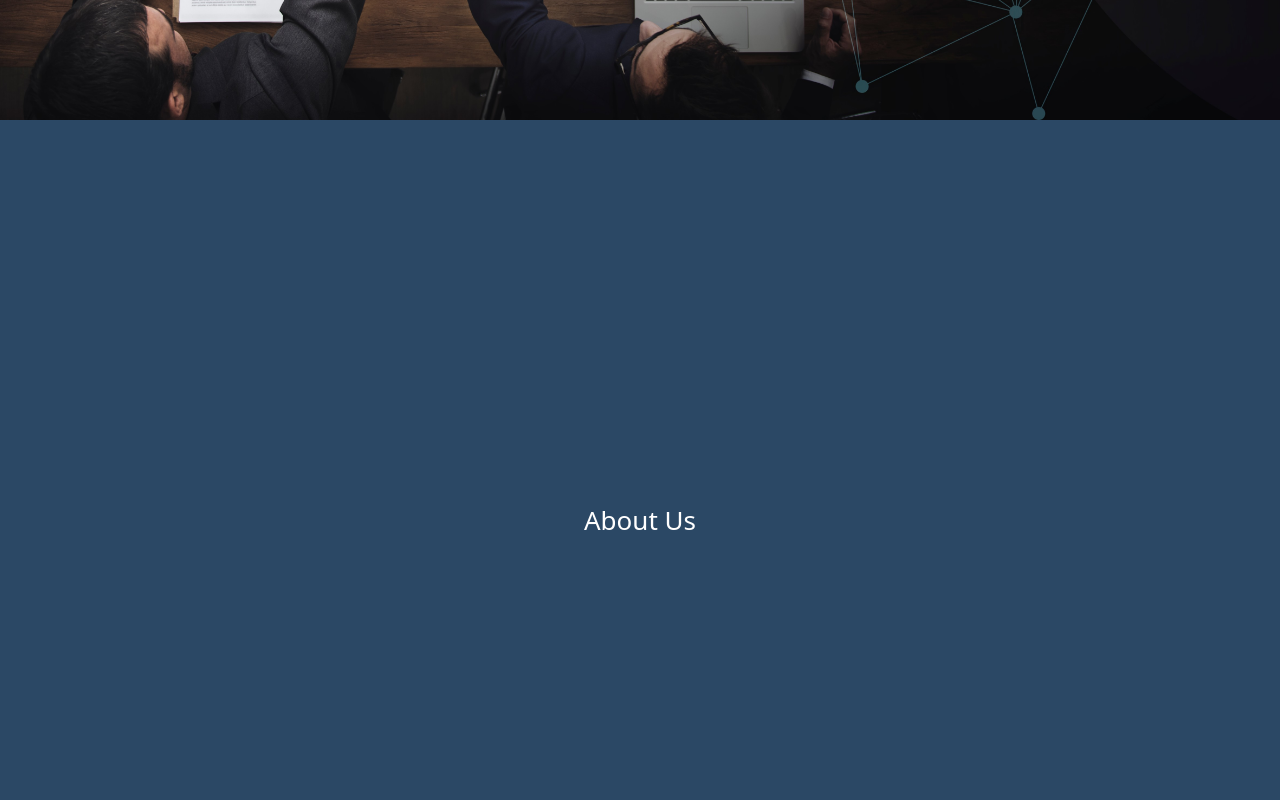
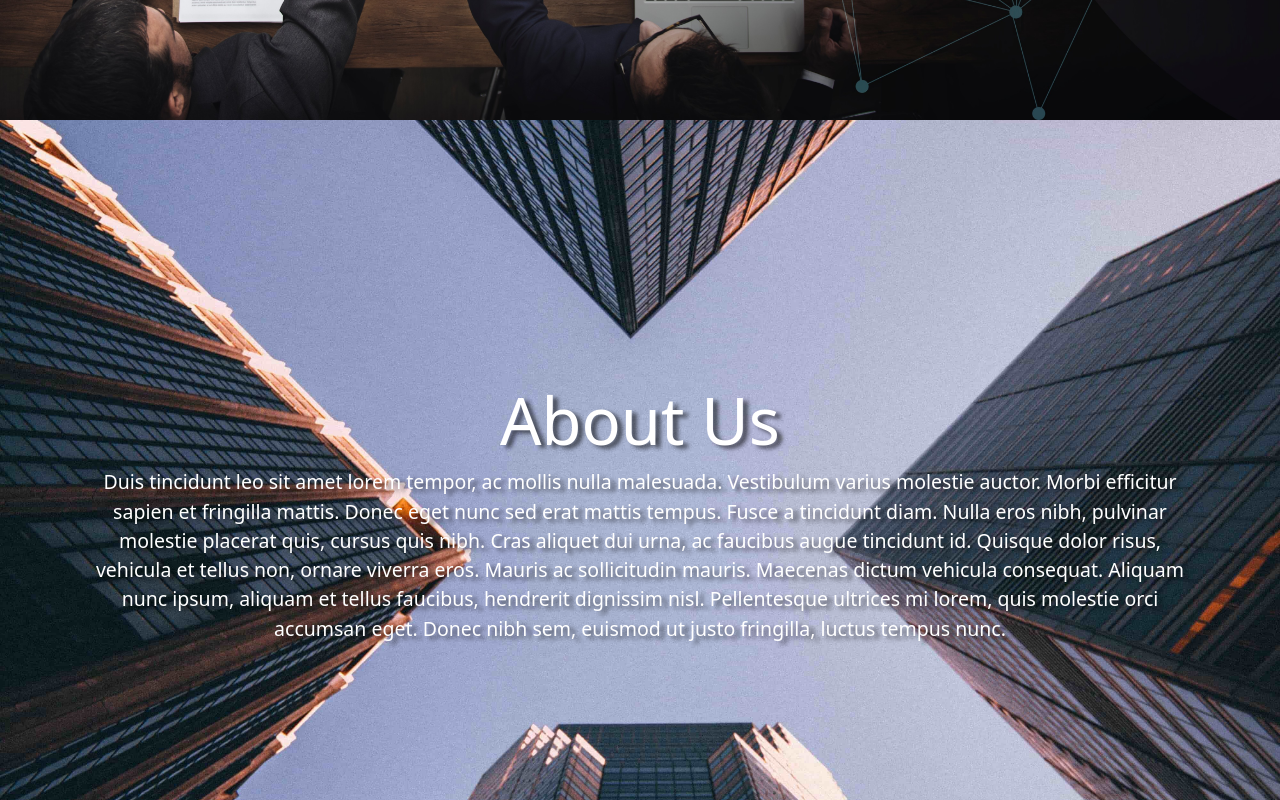
Before and after one commit to ardaorkin/intrades-advisory, a React (Create React App) app: page / in a window 1280 px wide. Shown: the part 680-1480 px from the top of the page. Built offline with nearby package versions, Linux system fonts and the light colour scheme; a web font is replaced by a local one.

Commit message:
abou page

```diff
--- a/src/App.css
+++ b/src/App.css
@@ -37,7 +37,10 @@
 }
 
 #about {
-  background-color: #2b4865;
+  background-image: url("./assets/about_us.jpg");
+  background-position: center; /* Center the image */
+  background-repeat: no-repeat; /* Do not repeat the image */
+  background-size: cover; /* Resize the background image to cover the entire container */
 }
 
 #industries {
--- a/src/animations.css
+++ b/src/animations.css
@@ -18,6 +18,11 @@ a[href="#products"].text-focus-in {
   animation: text-focus-in 4s cubic-bezier(0.55, 0.085, 0.68, 0.53) both;
 }
 
+.tracking-in-expand {
+  -webkit-animation: tracking-in-expand 2s cubic-bezier(0.215, 0.61, 0.355, 1)
+    both;
+  animation: tracking-in-expand 2s cubic-bezier(0.215, 0.61, 0.355, 1) both;
+}
 /* ----------------------------------------------
  * Generated by Animista on 2022-9-1 22:12:15
  * Licensed under FreeBSD License.
@@ -54,3 +59,40 @@ a[href="#products"].text-focus-in {
     opacity: 1;
   }
 }
+
+/* ----------------------------------------------
+ * Generated by Animista on 2022-9-1 22:31:0
+ * Licensed under FreeBSD License.
+ * See http://animista.net/license for more info.
+ * w: http://animista.net, t: @cssanimista
+ * ---------------------------------------------- */
+
+/**
+ * ----------------------------------------
+ * animation tracking-in-expand
+ * ----------------------------------------
+ */
+@-webkit-keyframes tracking-in-expand {
+  0% {
+    letter-spacing: -0.5em;
+    opacity: 0;
+  }
+  40% {
+    opacity: 0.6;
+  }
+  100% {
+    opacity: 1;
+  }
+}
+@keyframes tracking-in-expand {
+  0% {
+    letter-spacing: -0.5em;
+    opacity: 0;
+  }
+  40% {
+    opacity: 0.6;
+  }
+  100% {
+    opacity: 1;
+  }
+}
--- a/src/containers/NavBarContainer.js
+++ b/src/containers/NavBarContainer.js
@@ -38,6 +38,7 @@ function NavBarContainer() {
             className="justify-content-end"
           >
             <Nav>
+              <Nav.Link href="#home">Home</Nav.Link>
               <Nav.Link href="#about">About Us</Nav.Link>
               <Nav.Link href="#products">Products</Nav.Link>
               <Nav.Link href="#pricing">Pricing</Nav.Link>
--- a/src/pages/AboutUs.js
+++ b/src/pages/AboutUs.js
@@ -1,9 +1,33 @@
 import React from "react";
+import Row from "react-bootstrap/Row";
+import Col from "react-bootstrap/Col";
+import Container from "react-bootstrap/Container";
 
 const AboutUs = () => {
   return (
     <div id="about" className="page">
-      About Us
+      <Container style={{ textAlign: "center" }}>
+        <Row>
+          <Col>
+            <h1 className="tracking-in-expand">About Us</h1>
+          </Col>
+        </Row>
+        <Row>
+          <p className="text-focus-in">
+            Duis tincidunt leo sit amet lorem tempor, ac mollis nulla malesuada.
+            Vestibulum varius molestie auctor. Morbi efficitur sapien et
+            fringilla mattis. Donec eget nunc sed erat mattis tempus. Fusce a
+            tincidunt diam. Nulla eros nibh, pulvinar molestie placerat quis,
+            cursus quis nibh. Cras aliquet dui urna, ac faucibus augue tincidunt
+            id. Quisque dolor risus, vehicula et tellus non, ornare viverra
+            eros. Mauris ac sollicitudin mauris. Maecenas dictum vehicula
+            consequat. Aliquam nunc ipsum, aliquam et tellus faucibus, hendrerit
+            dignissim nisl. Pellentesque ultrices mi lorem, quis molestie orci
+            accumsan eget. Donec nibh sem, euismod ut justo fringilla, luctus
+            tempus nunc.
+          </p>
+        </Row>
+      </Container>{" "}
     </div>
   );
 };
```
Also changed, not shown: src/assets/about_us.jpg (added), 1 other file (tests, documents, lock files or other folders).
